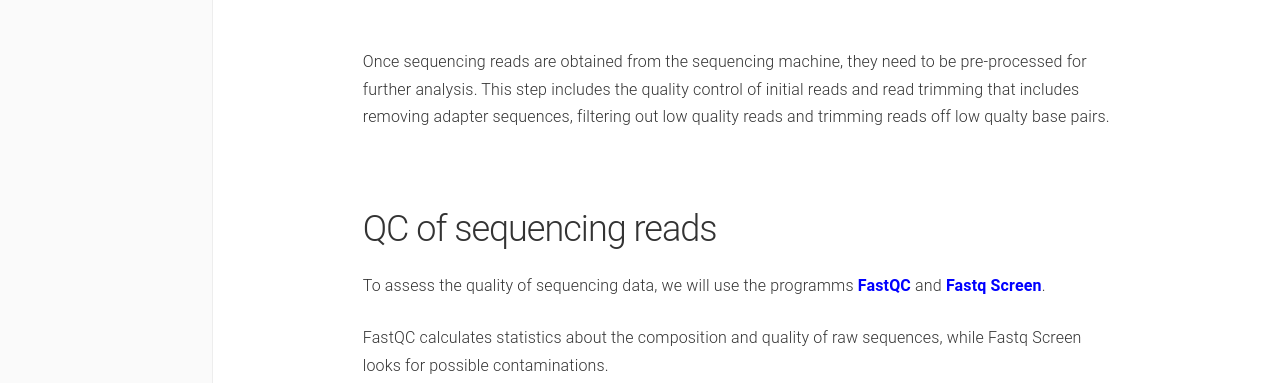
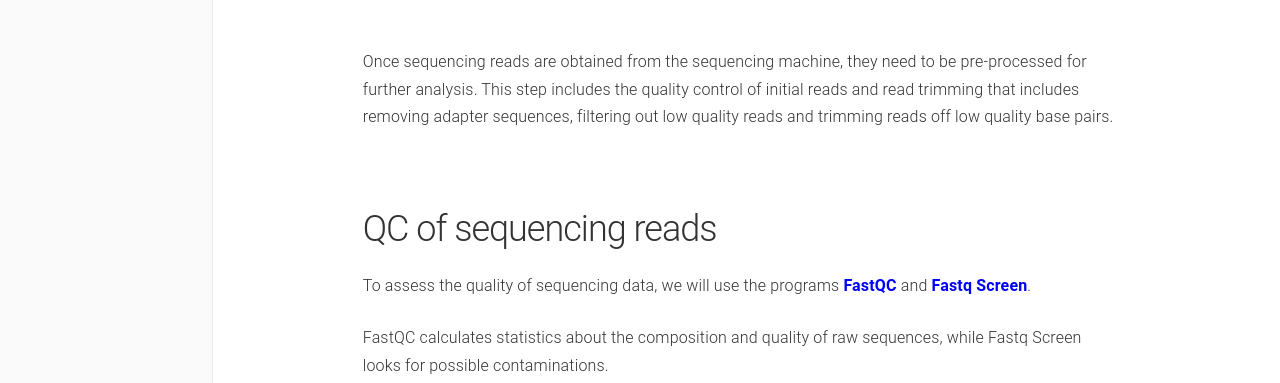
Before and after one commit to biocorecrg/RNAseq_course_2019, a Jekyll site: the page built from docs/qc.md, in a window 1280 px wide. Shown: the part 828-1211 px from the top of the page. Built offline with Jekyll 4.4.1, drawn with Linux system fonts in a browser that asks for light colours; some of the changed text lies outside the part shown.

Commit message:
Update qc.md

````diff
--- a/docs/qc.md
+++ b/docs/qc.md
@@ -8,13 +8,13 @@ navigation: 10
 <img src="images/RNAseq_workflow.png" width="1000"/>
 
 Once sequencing reads are obtained from the sequencing machine, they need to be pre-processed for further analysis.
-This step includes the quality control of initial reads and read trimming that includes removing adapter sequences, filtering out low quality reads and trimming reads off low qualty base pairs.
+This step includes the quality control of initial reads and read trimming that includes removing adapter sequences, filtering out low quality reads and trimming reads off low quality base pairs.
 
 <br/>
 
 ## QC of sequencing reads
 
-To assess the quality of sequencing data, we will use the programms [**FastQC**](https://www.bioinformatics.babraham.ac.uk/projects/fastqc/) and [**Fastq Screen**](https://www.bioinformatics.babraham.ac.uk/projects/fastq_screen/).
+To assess the quality of sequencing data, we will use the programs [**FastQC**](https://www.bioinformatics.babraham.ac.uk/projects/fastqc/) and [**Fastq Screen**](https://www.bioinformatics.babraham.ac.uk/projects/fastq_screen/).
 
 FastQC calculates statistics about the composition and quality of raw sequences, while Fastq Screen looks for possible contaminations.
 
@@ -91,7 +91,7 @@ Making reduced sequence file with ratio 711:1
 ...
 ```
 
-Below is shown an example of the result aligning reads from fastq_screen.conf A549_0_1_1.fastq.gz to different databases to detect contaminations, failure of ribosomal depletion, and other artifacts of sequencing. You can download them here
+Below is shown an example of the result aligning reads from fastq_screen.conf A549_0_1_1.fastq.gz to different databases to detect contaminations, failure of ribosomal depletion, and other artefacts of sequencing. You can download them here
 
 ```{bash}
 wget https://biocorecrg.github.io/RNAseq_course_2019/precomp_res/A549_0_1_fastq_screen.tar.gz
````
Also changed, not shown: other parts of docs/qc.md (+1 -1 lines).
